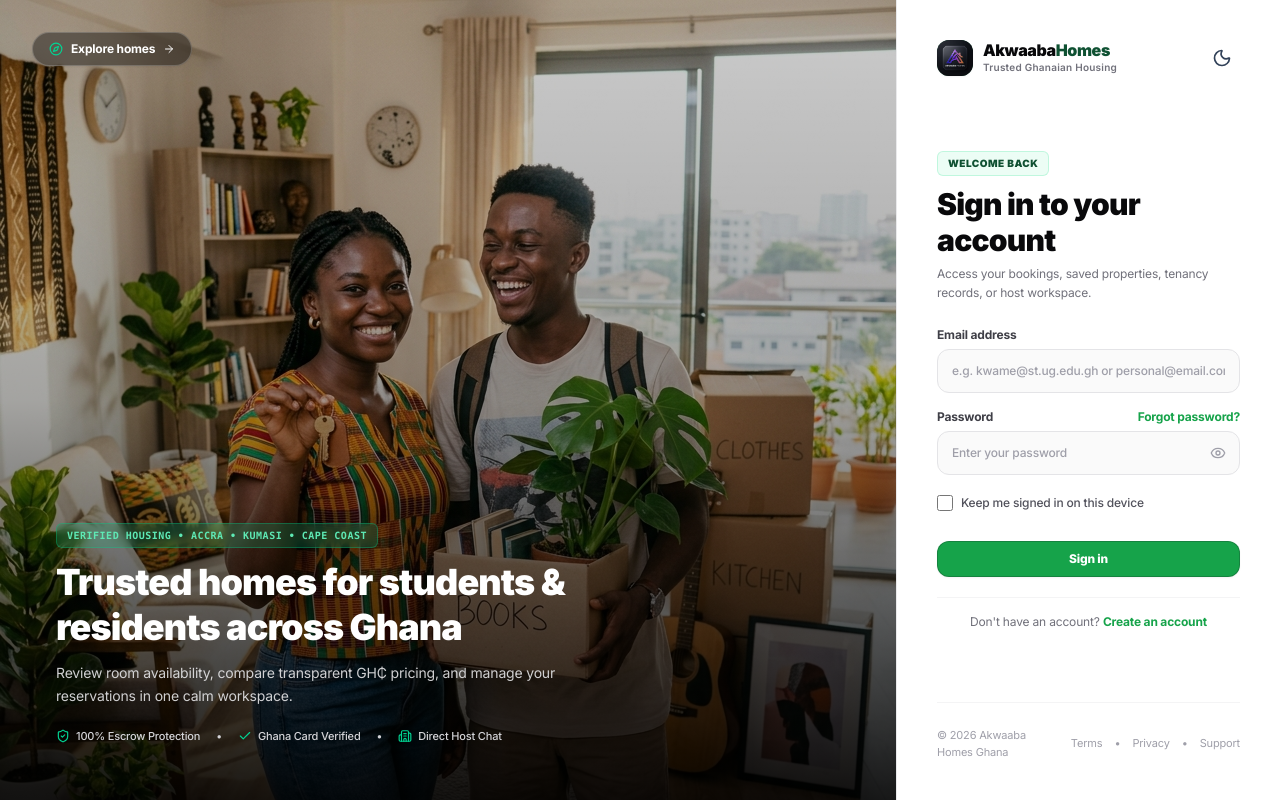
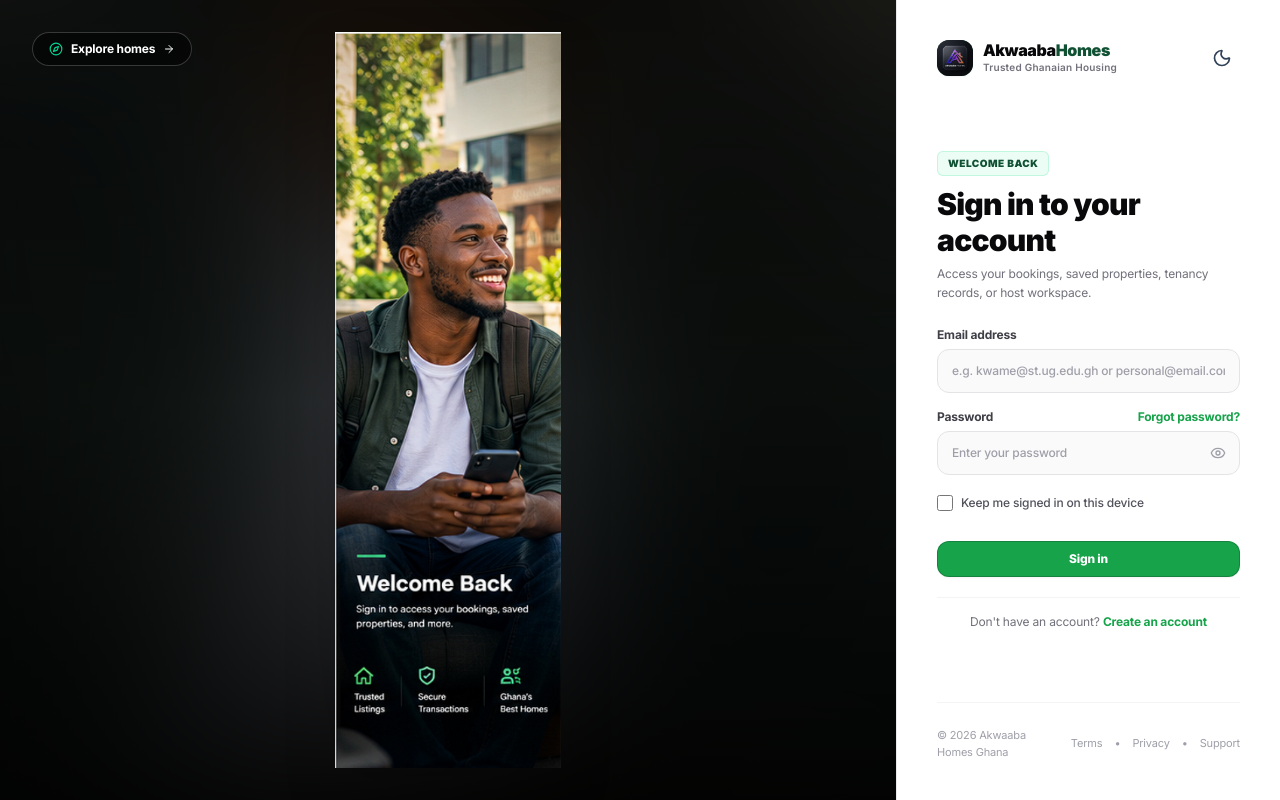
Before and after one commit to Commander-hill/akwaaba-homes, a Next.js app in the folder frontend/: page /login in a window 1280 px wide. Built offline with nearby package versions, Linux system fonts and the light colour scheme; no server answers.

Commit message:
feat(auth): update login hero image to student visual maintaining 70-30 layout

```diff
--- a/frontend/src/app/login/page.tsx
+++ b/frontend/src/app/login/page.tsx
@@ -9,11 +9,8 @@ import {
   CheckCircle2,
   Eye,
   EyeOff,
-  ShieldCheck,
+  Compass,
   ShieldAlert,
-  Building2,
-  Check,
-  Compass,
 } from 'lucide-react';
 import Image from 'next/image';
 import api from '@/lib/axios';
@@ -276,25 +273,26 @@ function LoginForm() {
   return (
     <div className="-mt-16 -mb-16 md:mb-0 min-h-screen w-full flex bg-white dark:bg-[#0E1210] text-zinc-950 dark:text-zinc-100 antialiased overflow-hidden">
 
-      {/* ──── LEFT COLUMN: BRAND VISUAL HERO (Desktop, Full Bleed) ──── */}
-      <div className="relative hidden lg:block flex-1 min-h-screen lg:h-screen overflow-hidden">
-        <Image
-          src="/images/auth-roommates.jpg"
-          alt="Happy verified Ghanaian residents holding the keys to their new apartment"
-          fill
-          sizes="70vw"
-          className="object-cover object-center transform hover:scale-[1.01] transition-transform duration-1000 ease-out"
-          priority
-        />
-
-        {/* Cinematic Vignette */}
-        <div className="absolute inset-0 bg-gradient-to-t from-black/90 via-black/35 to-black/20" />
+      {/* ──── LEFT COLUMN: BRAND VISUAL HERO (70% Desktop, Full Bleed) ──── */}
+      <div className="relative hidden lg:flex flex-1 min-h-screen lg:h-screen overflow-hidden items-center justify-center bg-[#070B09]">
+        {/* Ambient Blurred Fill (seamlessly fills wide 70% viewport without distortion) */}
+        <div className="absolute inset-0 select-none pointer-events-none overflow-hidden">
+          <Image
+            src="/images/auth-student-login.png"
+            alt=""
+            fill
+            sizes="70vw"
+            className="object-cover object-center blur-3xl opacity-35 scale-125"
+            priority
+          />
+          <div className="absolute inset-0 bg-gradient-to-t from-black/85 via-black/30 to-black/50" />
+        </div>
 
         {/* Top-Left Floating Explore Action */}
-        <div className="absolute top-8 left-8 z-10">
+        <div className="absolute top-8 left-8 z-20">
           <Link
             href="/search"
-            className="inline-flex items-center gap-2 px-4 py-2 rounded-full bg-black/40 hover:bg-black/60 backdrop-blur-md border border-white/20 text-white text-xs font-bold transition shadow-xs cursor-pointer group"
+            className="inline-flex items-center gap-2 px-4 py-2 rounded-full bg-black/50 hover:bg-black/70 backdrop-blur-md border border-white/20 text-white text-xs font-bold transition shadow-xs cursor-pointer group"
           >
             <Compass className="w-3.5 h-3.5 text-emerald-400 group-hover:rotate-45 transition-transform" />
             <span>Explore homes</span>
@@ -302,33 +300,17 @@ function LoginForm() {
           </Link>
         </div>
 
-        {/* Bottom Overlay Content */}
-        <div className="absolute bottom-0 inset-x-0 p-10 xl:p-14 text-white space-y-3 z-10 max-w-2xl">
-          <div className="inline-flex items-center gap-2 px-2.5 py-1 rounded-md bg-emerald-500/20 backdrop-blur-xs border border-emerald-400/30 text-emerald-300 text-[10px] font-mono uppercase tracking-wider font-bold">
-            <span>VERIFIED HOUSING • ACCRA • KUMASI • CAPE COAST</span>
-          </div>
-
-          <h2 className="text-3xl xl:text-4xl font-black text-white tracking-tight leading-tight">
-            Trusted homes for students &amp; residents across Ghana
-          </h2>
-
-          <p className="text-xs sm:text-sm text-zinc-200/90 leading-relaxed max-w-lg font-normal">
-            Review room availability, compare transparent GH₵ pricing, and manage your reservations in one calm workspace.
-          </p>
-
-          {/* Trust Markers */}
-          <div className="pt-2 flex flex-wrap items-center gap-4 text-[11px] text-zinc-300 font-medium">
-            <span className="flex items-center gap-1.5">
-              <ShieldCheck className="w-3.5 h-3.5 text-emerald-400" /> 100% Escrow Protection
-            </span>
-            <span>•</span>
-            <span className="flex items-center gap-1.5">
-              <Check className="w-3.5 h-3.5 text-emerald-400" /> Ghana Card Verified
-            </span>
-            <span>•</span>
-            <span className="flex items-center gap-1.5">
-              <Building2 className="w-3.5 h-3.5 text-emerald-400" /> Direct Host Chat
-            </span>
+        {/* Foreground Hero Graphic (uncropped, sharp, preserving student portrait & embedded badges) */}
+        <div className="relative z-10 h-full max-h-screen w-full flex items-center justify-center p-4 xl:p-8">
+          <div className="relative h-full max-h-[96vh] aspect-[300/979] drop-shadow-2xl">
+            <Image
+              src="/images/auth-student-login.png"
+              alt="Welcome Back - Akwaaba Homes"
+              fill
+              sizes="(min-width: 1024px) 50vw, 100vw"
+              className="object-contain object-center"
+              priority
+            />
           </div>
         </div>
       </div>
```
Also changed, not shown: frontend/public/images/auth-student-login.png (added).
